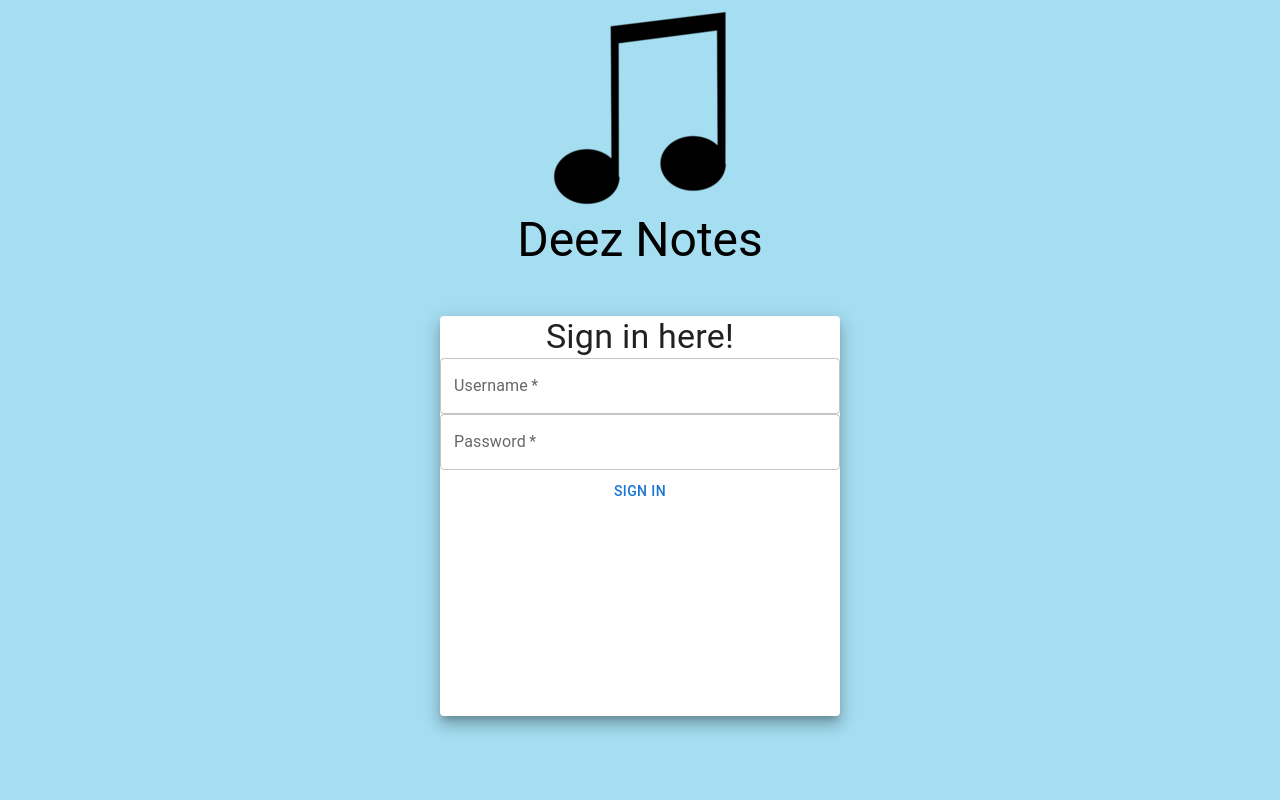
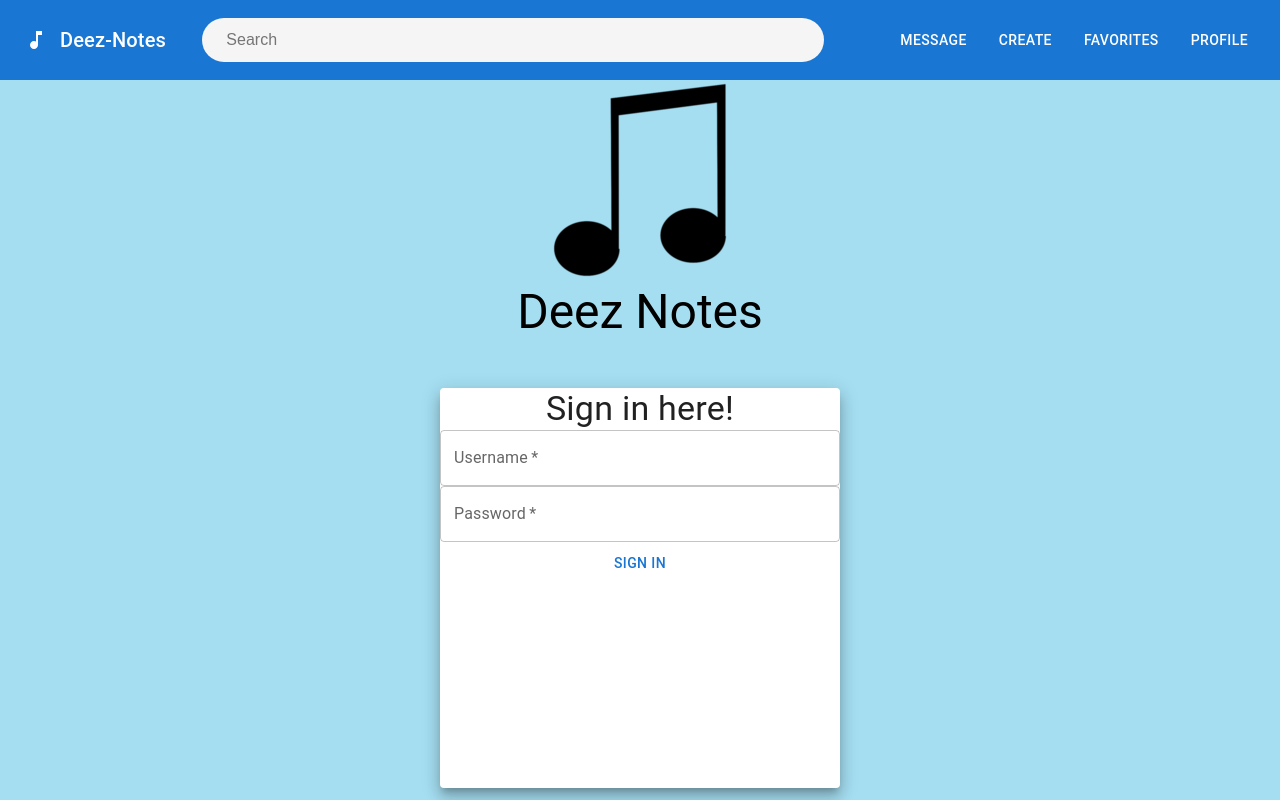
Before and after one commit to deez-notes/deez-notes, a React (Create React App) app in the folder frontend/: page / in a window 1280 px wide. Built offline with nearby package versions, Linux system fonts and the light colour scheme.

Commit message:
navbar stuff

```diff
--- a/frontend/package.json
+++ b/frontend/package.json
@@ -5,6 +5,7 @@
   "dependencies": {
     "@emotion/react": "^11.9.0",
     "@emotion/styled": "^11.8.1",
+    "@material-ui/icons": "^4.11.3",
     "@mui/material": "^5.6.3",
     "@testing-library/jest-dom": "^5.16.4",
     "@testing-library/react": "^13.1.1",
--- a/frontend/src/App.js
+++ b/frontend/src/App.js
@@ -1,11 +1,16 @@
 import './App.css';
 import Home from './components/Home'
+import NavBar from './components/NavBar'
 
 function App() {
   return (
-    <div className="App">
+    <>
+      <div className="App">
+      <NavBar />
       <Home />
-    </div>
+      </div>
+    </>
+
   );
 }
 
--- /dev/null
+++ b/frontend/src/components/NavBar.js
@@ -0,0 +1,52 @@
+import React from 'react'
+import { AppBar, Toolbar, IconButton, Typography, Stack, Button, InputBase } from "@mui/material"
+import { MusicNote, Search} from "@material-ui/icons";
+import '../styles/NavBar.css'
+
+
+function NavBar() {
+    return (
+        <AppBar position='static' style={{textAlign: 'left', paddingTop: '.5em', paddingBottom: '.5em'}}>
+            <Toolbar>
+                <IconButton size='large' edge='start' color='inherit' aria-label='logo'>
+                    <MusicNote />
+                </IconButton>
+
+                <Typography variant='h6' component='div' sx={{ flexGrow:1}}>
+                    Deez-Notes
+                </Typography>
+                <SearchBox/>
+
+
+                <Stack direction='row' spacing = {2}>
+                    <Button color='inherit'>Message</Button>
+                    <Button color='inherit'>Create</Button>
+                    <Button color='inherit'>Favorites</Button>
+                    <Button color='inherit'>Profile</Button>
+                </Stack>
+
+            </Toolbar>
+        </AppBar>
+    )
+}
+
+
+function SearchBox() {
+    return (
+        <>
+            <div class="searchBar">
+            <input id="searchQueryInput" type="text" name="searchQueryInput" placeholder="Search" value="" />
+            <button id="searchQuerySubmit" type="submit" name="searchQuerySubmit">
+            </button>
+            </div>
+
+        </>
+
+
+
+    )
+
+
+}
+
+export default NavBar
--- /dev/null
+++ b/frontend/src/styles/NavBar.css
@@ -0,0 +1,35 @@
+/* @import url("")) */
+
+html, body { margin: 0; }
+
+.searchBar {
+    width: 50%;
+    display: flex;
+    flex-direction: row;
+    align-items: center;
+    margin-right: 6%;
+  }
+
+  #searchQueryInput {
+    width: 100%;
+    height: 2.8rem;
+    background: #f5f5f5;
+    outline: none;
+    border: none;
+    border-radius: 1.625rem;
+    padding: 0 3.5rem 0 1.5rem;
+    font-size: 1rem;
+  }
+
+  #searchQuerySubmit {
+    width: 3.5rem;
+    height: 2.8rem;
+    margin-left: -3.5rem;
+    background: none;
+    border: none;
+    outline: none;
+  }
+
+  #searchQuerySubmit:hover {
+    cursor: pointer;
+  }
```
Also changed, not shown: 1 other file (tests, documents, lock files or other folders).
